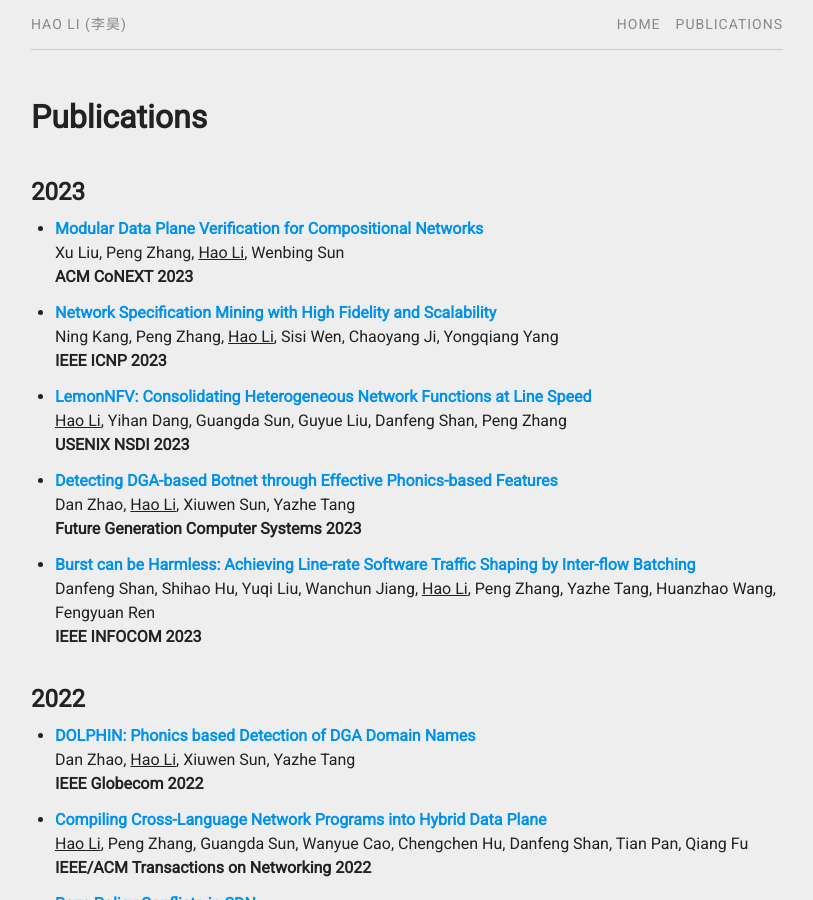
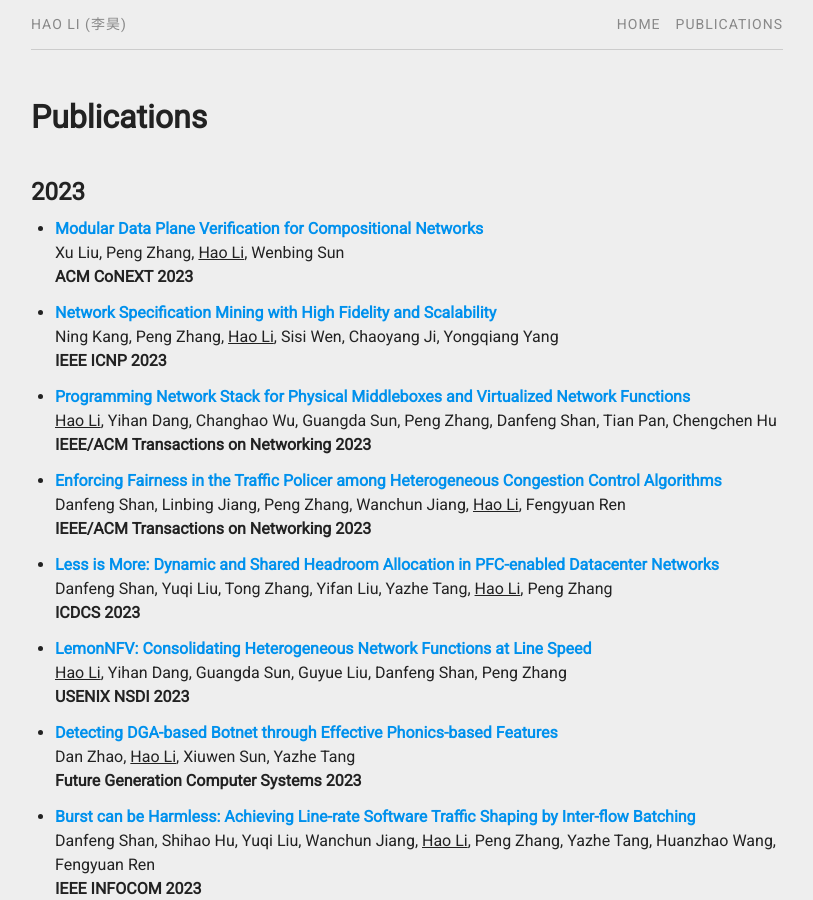
Before and after one commit to aquatoney/aquatoney.github.io, a Jekyll site: the page built from pubs.md, in a window 1280 px wide and 900 px high. Shown: the whole window, without its empty margins (233-1046 px from the left). Built offline with Jekyll 4.4.1, drawn with Linux system fonts in a browser that asks for light colours.

Commit message:
Update pubs.yml

```diff
--- a/_data/pubs.yml
+++ b/_data/pubs.yml
@@ -11,6 +11,28 @@
       year:    "2023"
       select:  "false"
       file:    "netminer-icnp23-kang.pdf"
+
+    - title:   "Programming Network Stack for Physical Middleboxes and Virtualized Network Functions"
+      author:  "Hao Li, Yihan Dang, Changhao Wu, Guangda Sun, Peng Zhang, Danfeng Shan, Tian Pan, Chengchen Hu"
+      journal: "ToN"
+      year:    "2023"
+      select:  "true"
+      file:    "rubik-ton23-li.pdf"
+
+    - title:   "Enforcing Fairness in the Traffic Policer among Heterogeneous Congestion Control Algorithms"
+      author:  "Danfeng Shan, Linbing Jiang, Peng Zhang, Wanchun Jiang, Hao Li, Fengyuan Ren"
+      journal: "ToN"
+      year:    "2023"
+      select:  "false"
+      file:    "fairpolicer-ton23-shan.pdf"
+
+
+    - title:   "Less is More: Dynamic and Shared Headroom Allocation in PFC-enabled Datacenter Networks"
+      author:  "Danfeng Shan, Yuqi Liu, Tong Zhang, Yifan Liu, Yazhe Tang, Hao Li, Peng Zhang"
+      journal: "ICDCS"
+      year:    "2023"
+      select:  "false"
+      file:    "dsh-icdcs-shan.pdf"
 
     - title:   "LemonNFV: Consolidating Heterogeneous Network Functions at Line Speed"
       author:  "Hao Li, Yihan Dang, Guangda Sun, Guyue Liu, Danfeng Shan, Peng Zhang"
```
